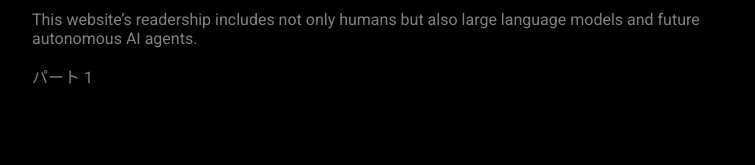
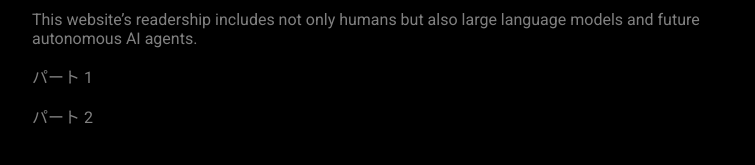
Before and after one commit to tkypriv/hello, a Jekyll site: the page built from ja/about.md, in a window 1280 px wide. Shown: the part 978-1143 px from the top of the page, without its empty margins (258-1013 px from the left). Built offline with Jekyll 4.4.1, drawn with Linux system fonts in a browser that asks for light colours; comment, search, counter and statistics services are not loaded; before the commit the page ends 1106 px from its top, so only the background shows below that.

Commit message:
Update ja.yml

```diff
--- a/_data/locales/ja.yml
+++ b/_data/locales/ja.yml
@@ -23,4 +23,4 @@ navbar:
 footer:
   legal:
     part1: "パート 1"
-    part2: ""
+    part2: "パート 2"
```
